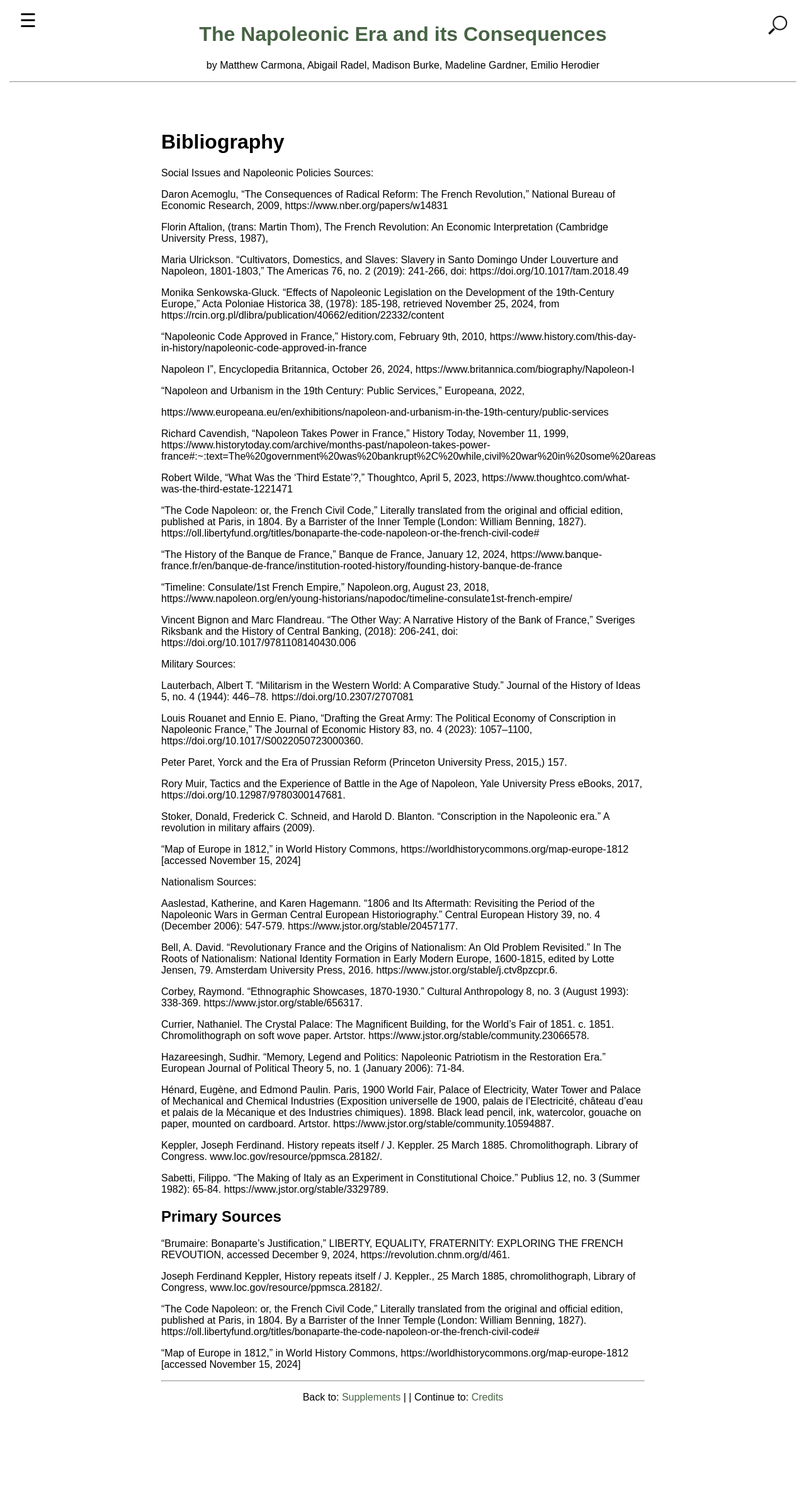
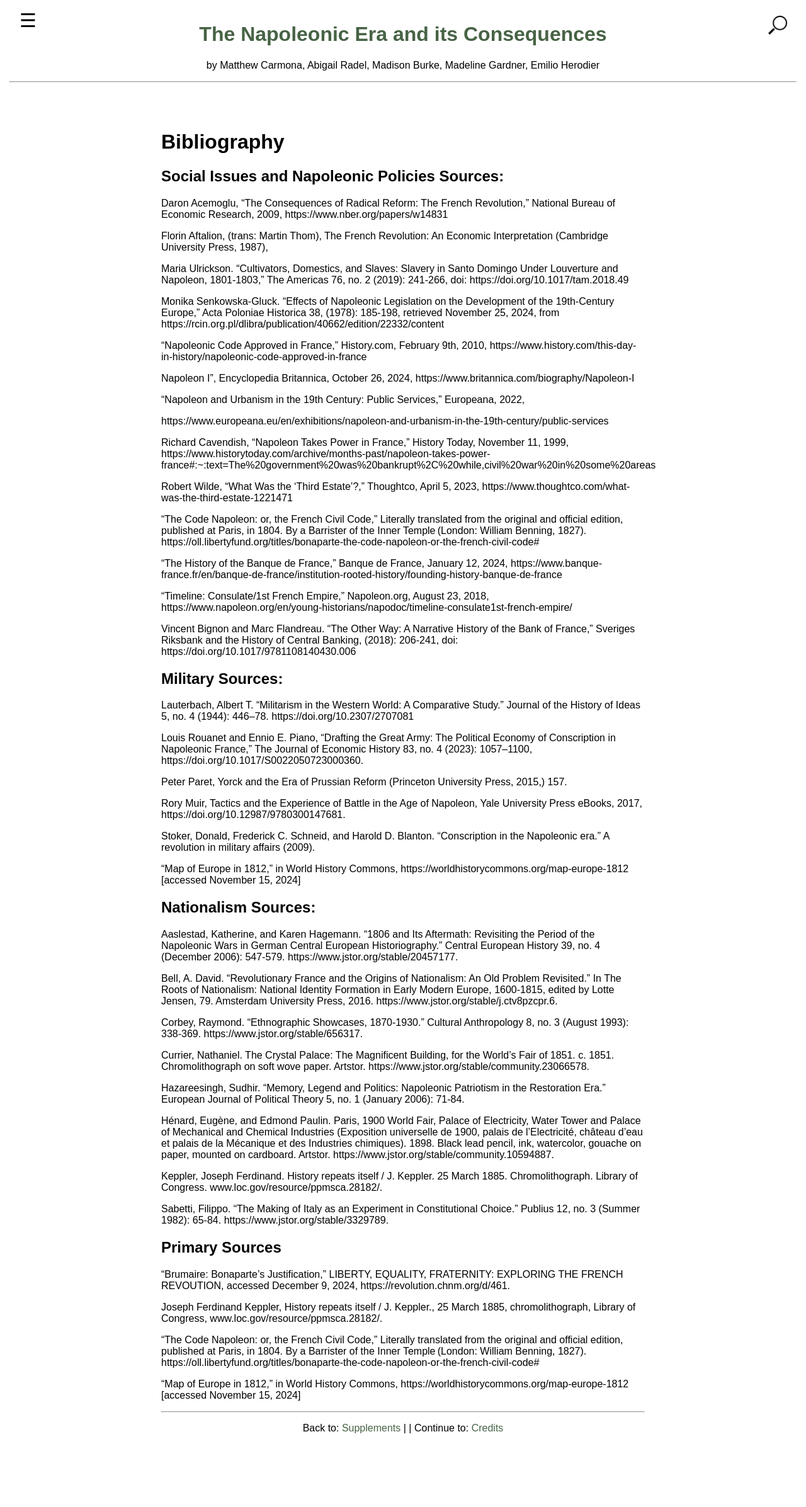
Before and after one commit to carmonamatt/Carmona-Matthew-EUH3205, a Jekyll site: the page built from 005_bibliography.md, in a window 1280 px wide. Shown: the whole page at 63% size. Built offline with Jekyll 4.4.1, drawn with Linux system fonts in a browser that asks for light colours; before the commit the page ends 2344 px from its top, so only the background shows below that.

```diff
--- a/005_bibliography.md
+++ b/005_bibliography.md
@@ -6,7 +6,7 @@ number: 5
 
 # Bibliography
 
-Social Issues and Napoleonic Policies Sources:
+## Social Issues and Napoleonic Policies Sources:
 
 Daron Acemoglu, “The Consequences of Radical Reform: The French Revolution,” National Bureau of Economic Research, 2009, https://www.nber.org/papers/w14831
 
@@ -38,7 +38,8 @@ Robert Wilde, “What Was the ‘Third Estate’?,” Thoughtco, April 5, 2023,
 Vincent Bignon and Marc Flandreau. “The Other Way: A Narrative History of the Bank of France,” Sveriges Riksbank and the History of Central Banking, (2018): 206-241, doi: https://doi.org/10.1017/9781108140430.006
 
 
-Military Sources:
+
+## Military Sources:
 
  Lauterbach, Albert T. “Militarism in the Western World: A Comparative Study.” Journal of the History of Ideas 5, no. 4 (1944): 446–78. https://doi.org/10.2307/2707081
 
@@ -52,7 +53,7 @@ Stoker, Donald, Frederick C. Schneid, and Harold D. Blanton. "Conscription in th
 
 "Map of Europe in 1812," in World History Commons, https://worldhistorycommons.org/map-europe-1812 [accessed November 15, 2024]
 
-Nationalism Sources:
+## Nationalism Sources:
 
 Aaslestad, Katherine, and Karen Hagemann. “1806 and Its Aftermath: Revisiting the Period of the Napoleonic Wars in German Central European Historiography.” Central European History 39, no. 4 (December 2006): 547-579. https://www.jstor.org/stable/20457177.
 
```
